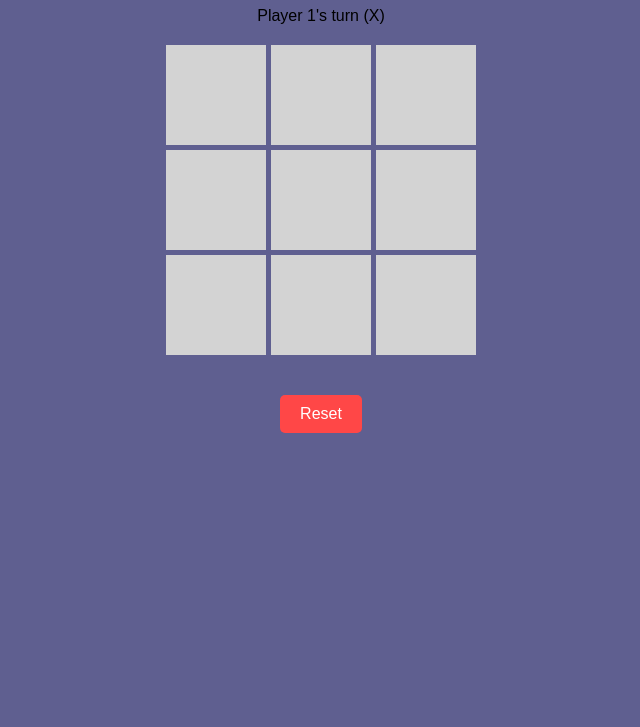
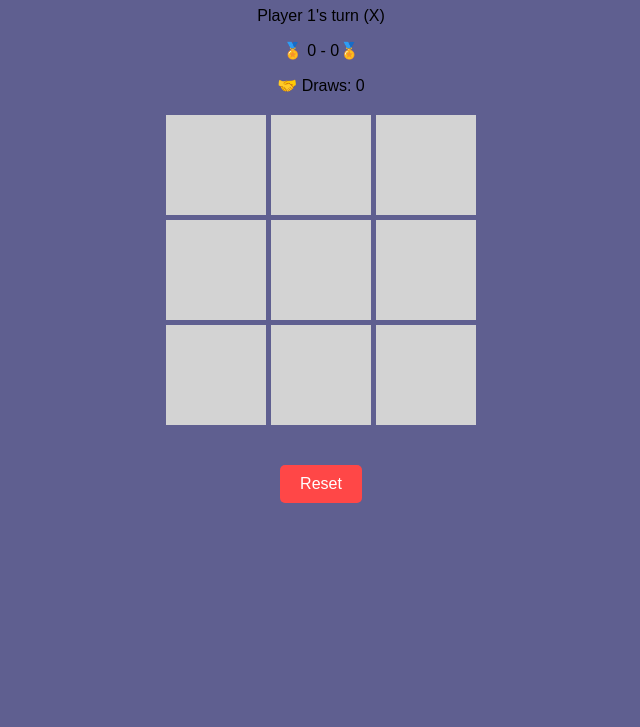
Before and after one commit to DenisMichalski/Tic-Tac-Toe, a plain HTML site: page index.html in a window 1280 px wide. Shown: the part 73-800 px from the top of the page, without its empty margins (319-959 px from the left). Drawn offline with Linux system fonts and the light colour scheme.

Commit message:
score display

```diff
--- a/index.html
+++ b/index.html
@@ -12,6 +12,10 @@
 <body>
     <h1>Tic Tac Toe</h1>
     <p id="current-player">Player X's turn</p>
+    <div id="scoreboard">
+        <p>🏅 <span id="player1-score">0</span> - <span id="player2-score">0</span>🏅</p>
+        <p> 🤝 Draws: <span id="draw-score">0</span></p>
+    </div>
     <div id="gameboard">
         <div class="cell" data-index="0"></div>
         <div class="cell" data-index="1"></div>
```
